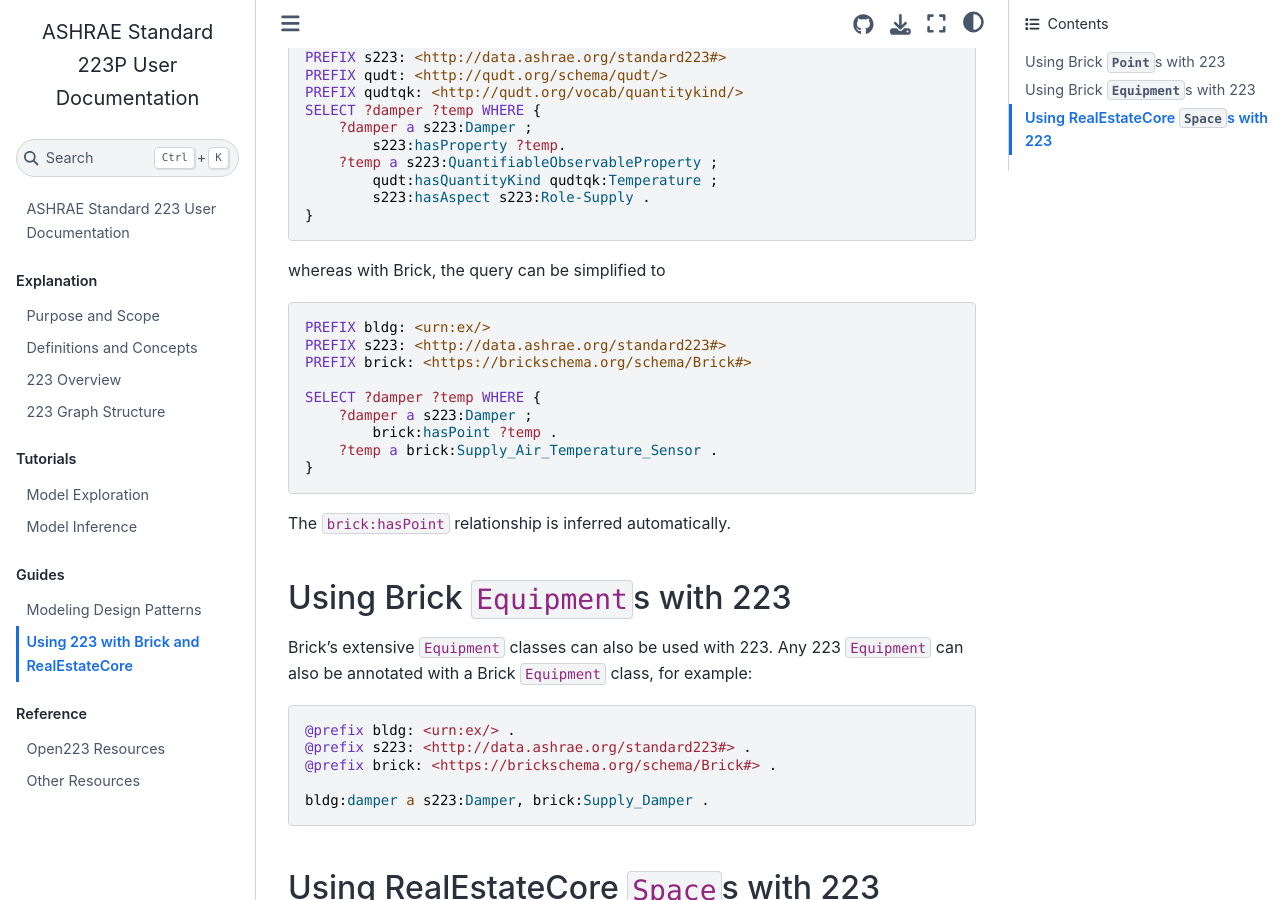
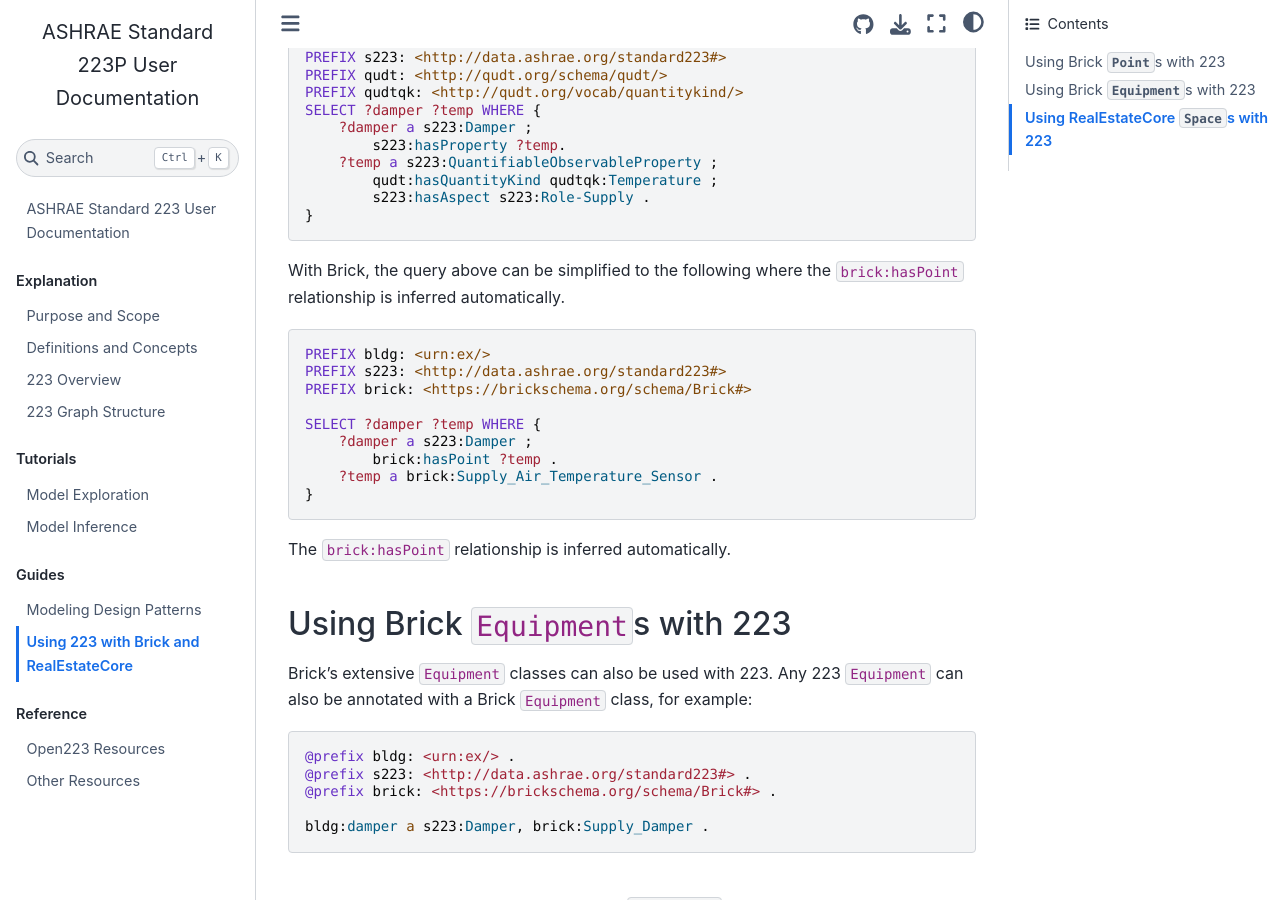
Before and after one commit to open223/docs.open223.info, a Jupyter Book: the page built from guides/brick-rec.md, in a window 1280 px wide and 900 px high, scrolled down 1510 px. Built offline with Jupyter Book 1.0.4 settings and Sphinx 7.4.7 and the Sphinx Book theme 1.1.4, drawn with Linux system fonts in a browser that asks for light colours.

Commit message:
Update guides/brick-rec.md
Co-authored-by: Matt Steen <MatthewSteen@users.noreply.github.com>

````diff
--- a/guides/brick-rec.md
+++ b/guides/brick-rec.md
@@ -66,7 +66,7 @@ SELECT ?damper ?temp WHERE {
 }
 ```
 
-whereas with Brick, the query can be simplified to
+With Brick, the query above can be simplified to the following where the `brick:hasPoint` relationship is inferred automatically.
 
 ```sparql
 PREFIX bldg: <urn:ex/>
````
